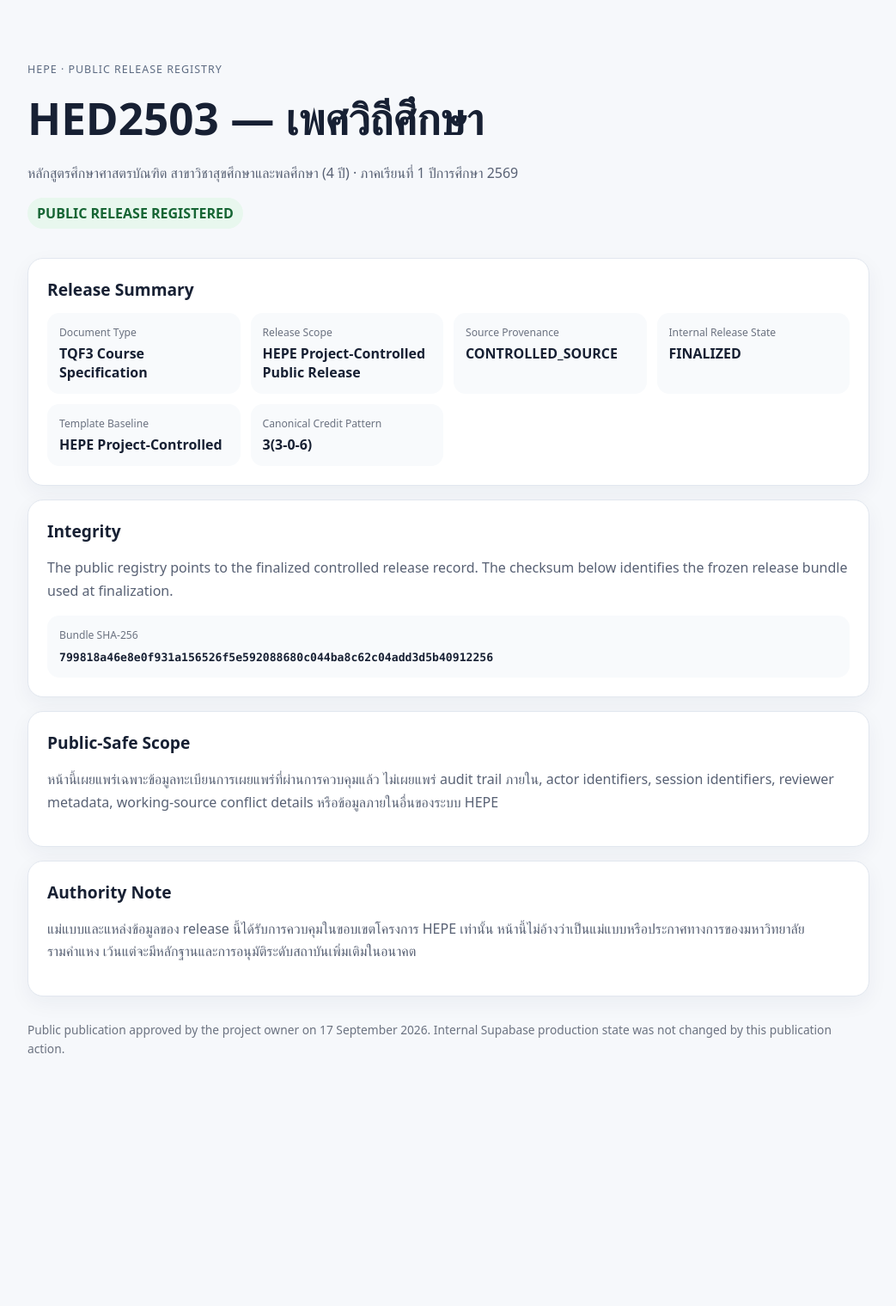
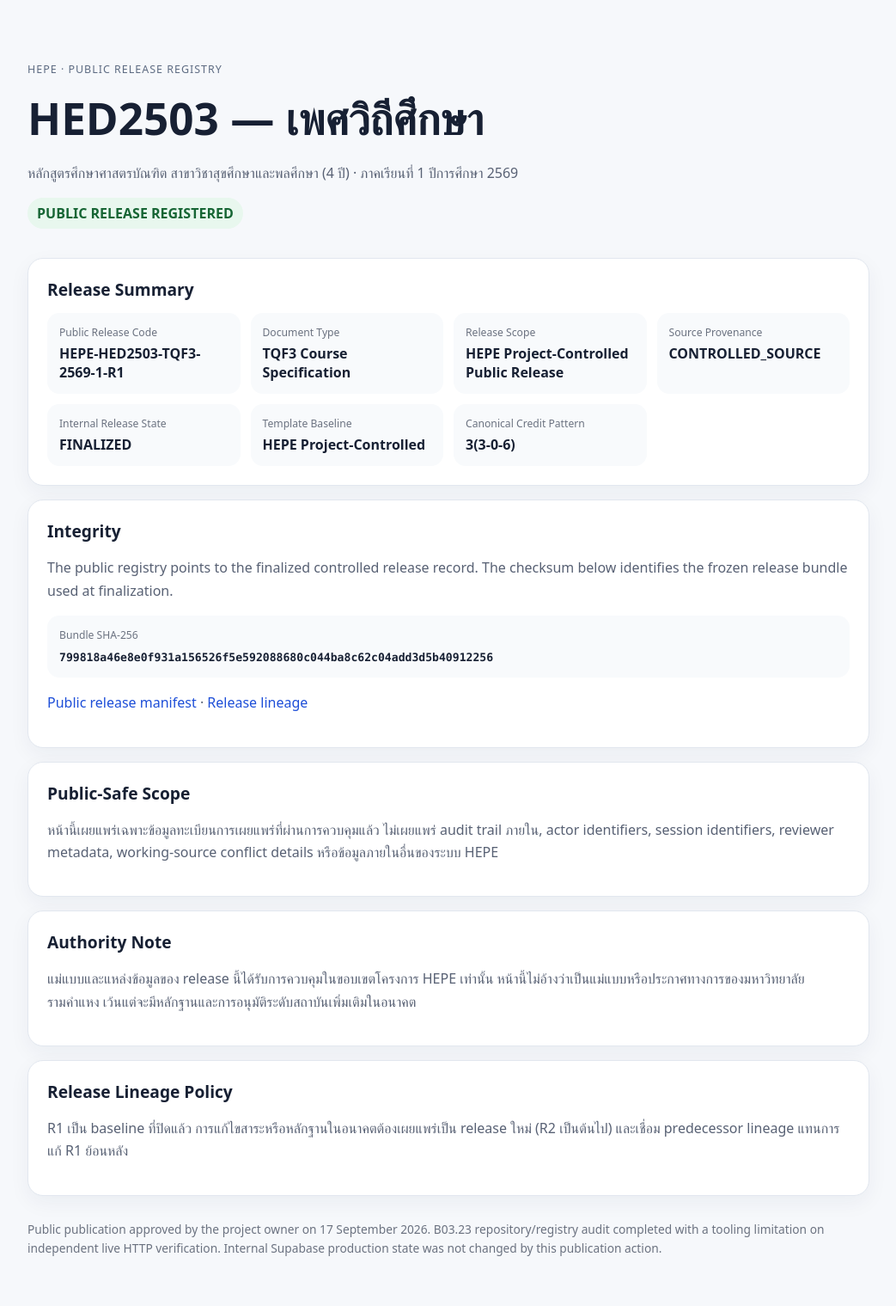
Before and after one commit to kasemch/kasemch.github.io, a Jekyll site: the page hepe-public/index.html, which Jekyll copies as it is, in a window 1280 px wide. Shown: the whole page at 86% size, without its empty margins (118-1161 px from the left). Built offline with Jekyll 4.4.1, drawn with Linux system fonts in a browser that asks for light colours; before the commit the page ends 1287 px from its top, so only the background shows below that.

Commit message:
B03.23 post-publication audit and SEO metadata

```diff
--- a/hepe-public/index.html
+++ b/hepe-public/index.html
@@ -3,11 +3,20 @@
 <head>
   <meta charset="utf-8">
   <meta name="viewport" content="width=device-width,initial-scale=1">
-  <meta name="description" content="HEPE public release registry for the project-controlled TQF3 release of HED2503 Sexuality Education, AY 2569/1.">
+  <meta name="description" content="ทะเบียนเผยแพร่สาธารณะ HEPE สำหรับ TQF3 รายวิชา HED2503 เพศวิถีศึกษา ภาคเรียนที่ 1 ปีการศึกษา 2569">
+  <meta name="robots" content="index,follow">
+  <link rel="canonical" href="https://kasemch.github.io/hepe-public/">
+  <meta property="og:type" content="website">
+  <meta property="og:title" content="HEPE Public Release Registry — HED2503">
+  <meta property="og:description" content="Project-controlled public release registry for HED2503 TQF3, AY 2569/1.">
+  <meta property="og:url" content="https://kasemch.github.io/hepe-public/">
   <title>HEPE Public Release Registry — HED2503</title>
   <style>
     :root{font-family:system-ui,-apple-system,BlinkMacSystemFont,"Segoe UI",sans-serif;color:#172033;background:#f6f8fb}body{margin:0}.wrap{max-width:980px;margin:auto;padding:32px 18px 56px}header{padding:28px 0 18px}.eyebrow{font-size:.78rem;letter-spacing:.08em;text-transform:uppercase;color:#5d6b82}.card{background:#fff;border:1px solid #e2e7ef;border-radius:18px;padding:22px;margin:16px 0;box-shadow:0 8px 24px rgba(28,40,70,.05)}h1{font-size:clamp(2rem,5vw,3.2rem);margin:.25rem 0 .75rem}h2{font-size:1.2rem;margin:0 0 14px}.status{display:inline-block;padding:7px 11px;border-radius:999px;background:#e8f7ee;color:#166534;font-weight:700}.grid{display:grid;grid-template-columns:repeat(auto-fit,minmax(220px,1fr));gap:12px}.item{padding:14px;border-radius:14px;background:#f8fafc}.k{display:block;font-size:.76rem;color:#6b7280;margin-bottom:5px}.v{font-weight:650;overflow-wrap:anywhere}.note{color:#586174;line-height:1.65}.hash{font-family:ui-monospace,SFMono-Regular,Menlo,monospace;font-size:.82rem;word-break:break-all}footer{margin-top:28px;color:#6b7280;font-size:.86rem;line-height:1.6}a{color:#1d4ed8;text-decoration:none}a:hover{text-decoration:underline}
   </style>
+  <script type="application/ld+json">
+  {"@context":"https://schema.org","@type":"CreativeWork","name":"HEPE Public Release Registry — HED2503","identifier":"HEPE-HED2503-TQF3-2569-1-R1","inLanguage":"th","url":"https://kasemch.github.io/hepe-public/","version":"R1","isPartOf":{"@type":"EducationalOrganization","name":"HEPE Project-Controlled Release Registry"}}
+  </script>
 </head>
 <body>
   <main class="wrap">
@@ -21,6 +30,7 @@
     <section class="card">
       <h2>Release Summary</h2>
       <div class="grid">
+        <div class="item"><span class="k">Public Release Code</span><span class="v">HEPE-HED2503-TQF3-2569-1-R1</span></div>
         <div class="item"><span class="k">Document Type</span><span class="v">TQF3 Course Specification</span></div>
         <div class="item"><span class="k">Release Scope</span><span class="v">HEPE Project-Controlled Public Release</span></div>
         <div class="item"><span class="k">Source Provenance</span><span class="v">CONTROLLED_SOURCE</span></div>
@@ -34,6 +44,7 @@
       <h2>Integrity</h2>
       <p class="note">The public registry points to the finalized controlled release record. The checksum below identifies the frozen release bundle used at finalization.</p>
       <div class="item"><span class="k">Bundle SHA-256</span><span class="v hash">799818a46e8e0f931a156526f5e592088680c044ba8c62c04add3d5b40912256</span></div>
+      <p class="note"><a href="./release.json">Public release manifest</a> · <a href="./lineage.json">Release lineage</a></p>
     </section>
 
     <section class="card">
@@ -46,8 +57,13 @@
       <p class="note">แม่แบบและแหล่งข้อมูลของ release นี้ได้รับการควบคุมในขอบเขตโครงการ HEPE เท่านั้น หน้านี้ไม่อ้างว่าเป็นแม่แบบหรือประกาศทางการของมหาวิทยาลัยรามคำแหง เว้นแต่จะมีหลักฐานและการอนุมัติระดับสถาบันเพิ่มเติมในอนาคต</p>
     </section>
 
+    <section class="card">
+      <h2>Release Lineage Policy</h2>
+      <p class="note">R1 เป็น baseline ที่ปิดแล้ว การแก้ไขสาระหรือหลักฐานในอนาคตต้องเผยแพร่เป็น release ใหม่ (R2 เป็นต้นไป) และเชื่อม predecessor lineage แทนการแก้ R1 ย้อนหลัง</p>
+    </section>
+
     <footer>
-      Public publication approved by the project owner on 17 September 2026. Internal Supabase production state was not changed by this publication action.
+      Public publication approved by the project owner on 17 September 2026. B03.23 repository/registry audit completed with a tooling limitation on independent live HTTP verification. Internal Supabase production state was not changed by this publication action.
     </footer>
   </main>
 </body>
```
